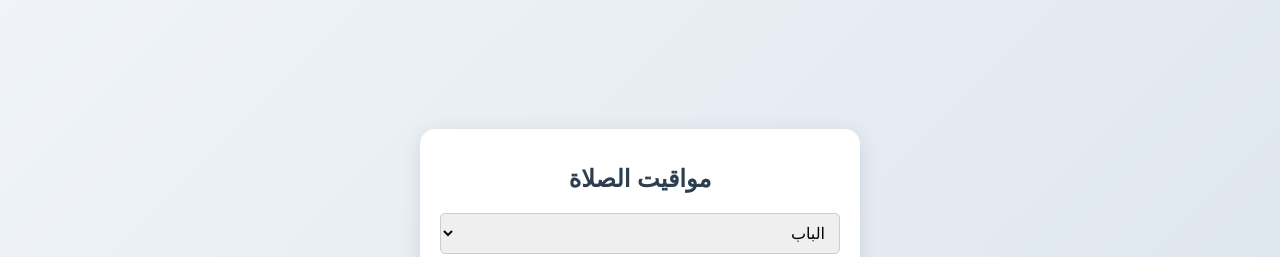
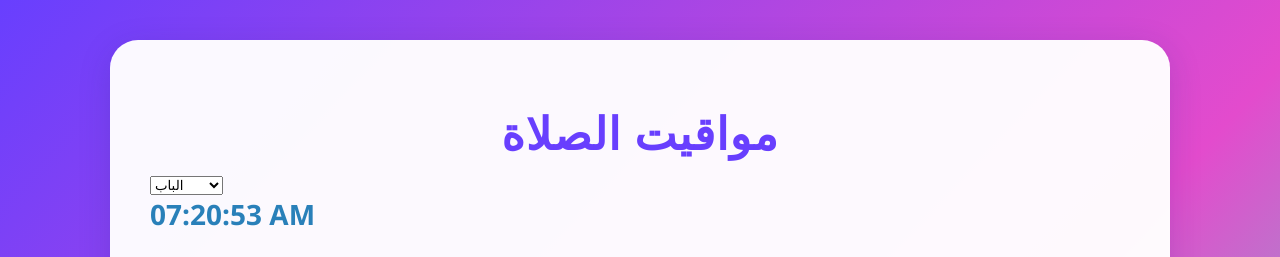
Before and after one commit to adnan0094/asrf, a plain HTML site: page index.html in a window 1280 px wide. Shown: the top 257 px of the page. Drawn offline with Linux system fonts and the light colour scheme; no server answers.

Commit message:
Update index.html

```diff
--- a/index.html
+++ b/index.html
@@ -1,39 +1,61 @@
 <!DOCTYPE html>
-<html lang="ar" dir="rtl">
+<html lang="ar">
 <head>
     <meta charset="UTF-8">
-    <meta name="viewport" content="width=device-width, initial-scale=1.0">
-    <title>مواقيت الصلاة - مدينة الباب</title>
+    <title>@Jhead122</title>
+    <meta name="viewport" content="width=device-width, initial-scale=1">
     <style>
         body {
-            font-family: Arial, sans-serif;
-            background: linear-gradient(135deg, #f0f4f8, #d9e2ec);
-            display: flex;
-            justify-content: center;
-            align-items: center;
-            height: 100vh;
             margin: 0;
-            color: #333;
+            padding: 0;
+            font-family: 'Segoe UI', Arial, sans-serif;
+            background: linear-gradient(133deg, #683ffe 0%, #e34bcd 65%, #58e0c6 100%);
+            min-height: 100vh;
         }
         .container {
-            background: #fff;
-            padding: 20px;
-            border-radius: 15px;
-            box-shadow: 0 4px 20px rgba(0, 0, 0, 0.1);
-            width: 400px;
-            text-align: center;
+            max-width: 980px;
+            margin: 40px auto;
+            background: rgba(255,255,255,0.97);
+            border-radius: 28px;
+            box-shadow: 0 8px 32px 0 rgba(31, 38, 135, 0.18);
+            padding: 32px 40px 50px 40px;
         }
         h1 {
-            font-size: 24px;
-            color: #2c3e50;
-            margin-bottom: 20px;
+            text-align: center;
+            color: #683ffe;
+            font-size: 2.8em;
+            margin-bottom: 10px;
+            letter-spacing: 1px;
         }
-        select {
-            width: 100%;
-            padding: 10px;
-            margin-bottom: 20px;
-            border-radius: 5px;
-            border: 1px solid #ccc;
+        h2 {
+            text-align: center;
+            color: #e34bcd;
+            margin-bottom: 14px;
+            font-size: 1.38em;
+            font-weight: 600;
+        }
+        .tool-list {
+            margin-top: 30px;
+        }
+        .tool-card {
+            background: linear-gradient(90deg, #f9fcff 10%, #fbe3ff 90%);
+            border-radius: 15px;
+            box-shadow: 0 2px 11px rgba(100, 63, 254, .13);
+            margin: 14px 0;
+            padding: 17px 20px;
+            display: flex;
+            flex-direction: column;
+            transition: transform 0.15s;
+        }
+        .tool-card:hover {
+            transform: scale(1.013);
+        }
+        .tool-title {
+            font-size: 1.17em;
+            font-weight: bold;
+            color: #e34bcd;
+        }
+        .tool-links {
             font-size: 16px;
         }
         .clock {
```
